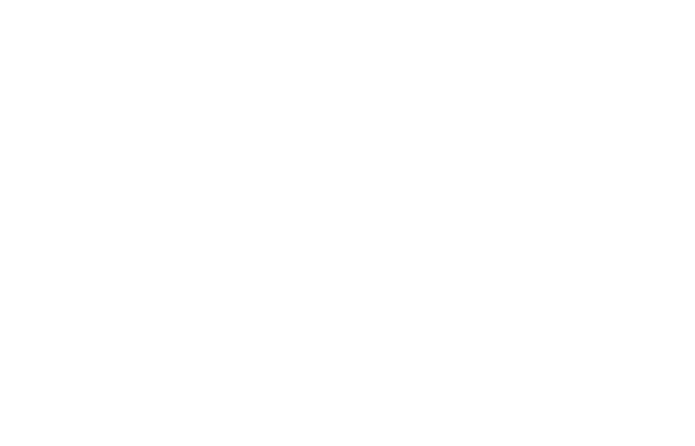
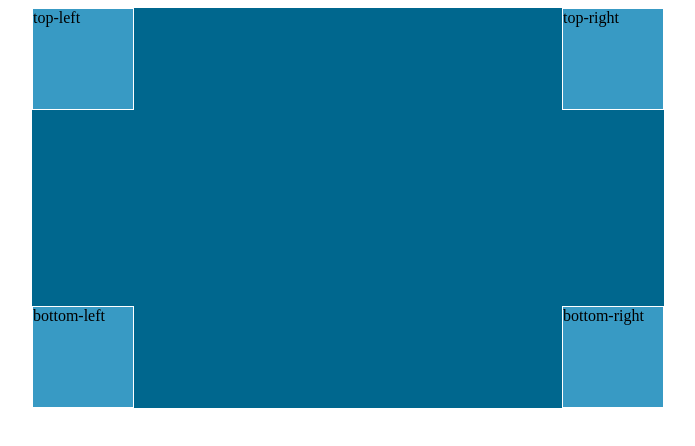
Before and after one commit to Shefeeq22/sample_css_works, a plain HTML site: page css_positions/index.html in a window 1280 px wide. Shown: the whole page, without its empty margins (292-987 px from the left). Drawn offline with Linux system fonts and the light colour scheme.

Commit message:
css_positions work completed

```diff
--- a/css_positions/index.html
+++ b/css_positions/index.html
@@ -4,13 +4,14 @@
     <meta charset="UTF-8">
     <meta name="viewport" content="width=device-width, initial-scale=1.0">
     <title>Document</title>
+    <link rel="stylesheet" href="./style.css">
 </head>
 <body>
-    <div class="parent">
-        <div class="child"></div>
-        <div class="child"></div>
-        <div class="child"></div>
-        <div class="child"></div>
-    </div>
+<div class="parent">
+    <div class="child">top-left</div>
+    <div class="child">top-right</div>
+    <div class="child">bottom-left</div>
+    <div class="child">bottom-right</div>
+</div>
 </body>
 </html>
--- a/css_positions/style.css
+++ b/css_positions/style.css
@@ -0,0 +1,32 @@
+.parent{
+    width: 50%;
+    height: 400px;
+    background-color: #00678e;
+    position: relative;
+    margin-left: auto;
+    margin-right: auto;
+}
+
+.child{
+    width: 100px;
+    height: 100px;
+    background-color: #389ac4;
+    border: 1px solid white;
+}
+
+.child:nth-child(2){
+    position: absolute;
+    right: 0;
+    top: 0;
+}
+
+.child:nth-child(3){
+    position: absolute;
+    bottom: 0;
+}
+
+.child:nth-child(4){
+    position: absolute;
+    right: 0;
+    bottom: 0;
+}
```
